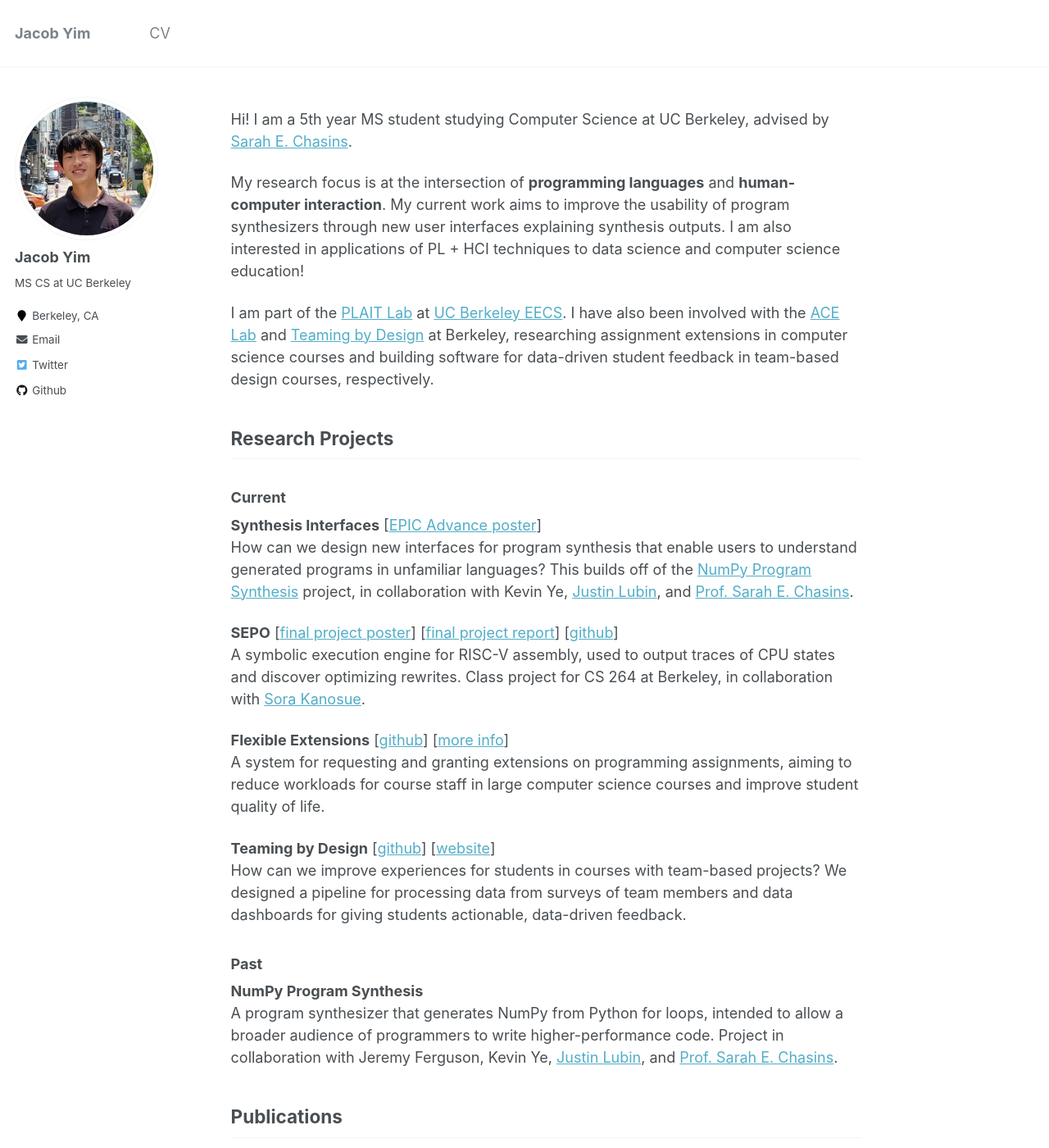
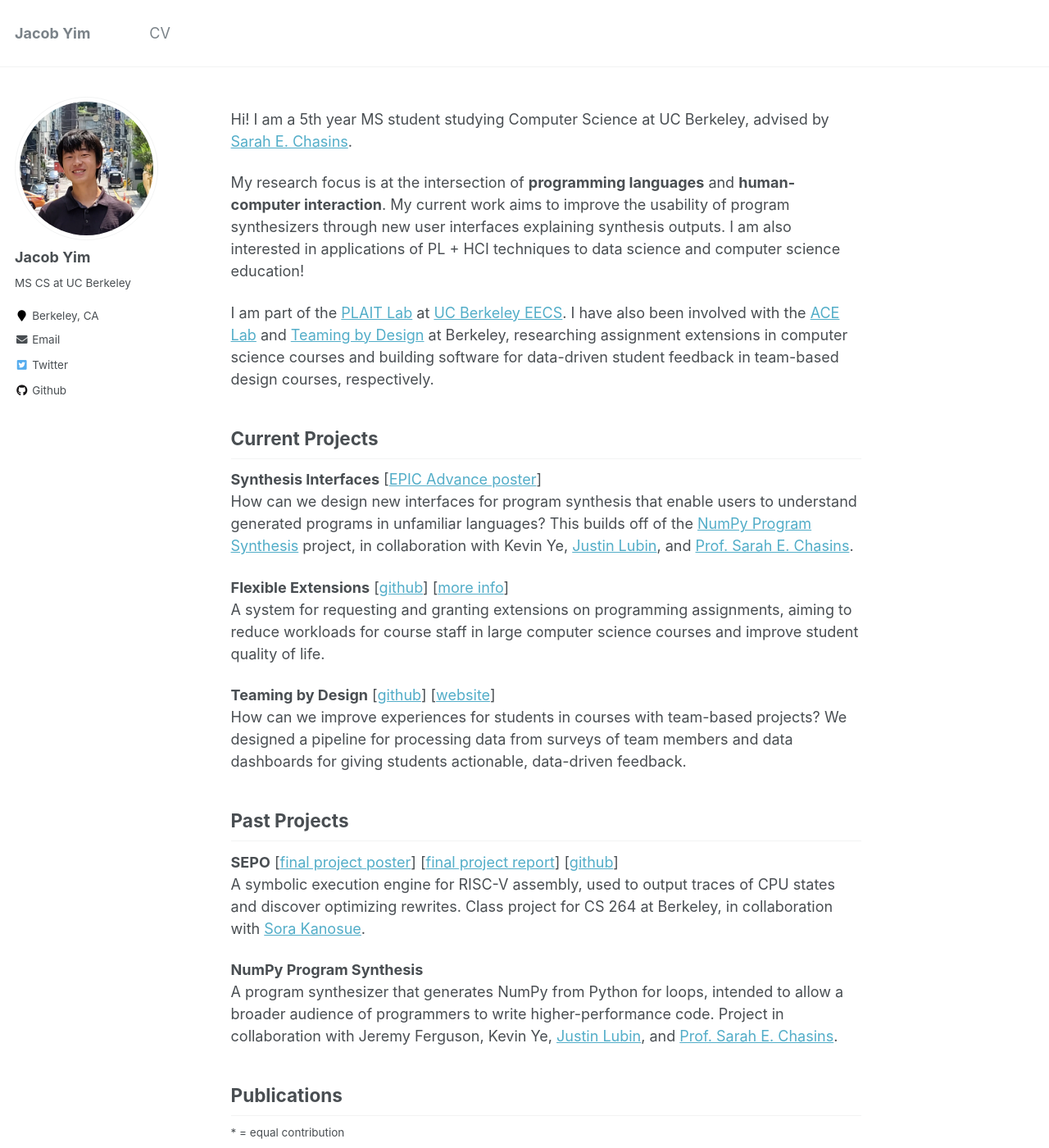
Before and after one commit to jcbym/jcbym.github.io, a Jekyll site: the page built from _pages/about.md, in a window 1280 px wide and 1400 px high. Shown: the whole window at 82% size. Built offline with Jekyll 4.4.1, drawn with Linux system fonts in a browser that asks for light colours; some of the changed lines change nothing that is shown.

Commit message:
reorganize projects

```diff
--- a/_pages/about.md
+++ b/_pages/about.md
@@ -13,14 +13,9 @@ My research focus is at the intersection of **programming languages** and **huma
 
 I am part of the [PLAIT Lab](https://plait-lab.org/) at [UC Berkeley EECS](https://eecs.berkeley.edu/). I have also been involved with the [ACE Lab](https://acelab.berkeley.edu/) and [Teaming by Design](https://www.teamingxdesign.com/) at Berkeley, researching assignment extensions in computer science courses and building software for data-driven student feedback in team-based design courses, respectively.
 
-## Research Projects
-
-### Current
+## Current Projects
 __Synthesis Interfaces__ [[EPIC Advance poster](../files/epic-poster-sp23.pdf)] \
 How can we design new interfaces for program synthesis that enable users to understand generated programs in unfamiliar languages? This builds off of the [NumPy Program Synthesis](#numpy) project, in collaboration with Kevin Ye, [Justin Lubin](https://jlubin.net), and [Prof. Sarah E. Chasins](https://schasins.com).
-
-__SEPO__ [[final project poster](../files/sepo-poster.pdf)] [[final project report](../files/sepo-paper.pdf)] [[github](https://github.com/skberkeley/sepo)] \
-A symbolic execution engine for RISC-V assembly, used to output traces of CPU states and discover optimizing rewrites. Class project for CS 264 at Berkeley, in collaboration with [Sora Kanosue](https://skanosue.com).
 
 __Flexible Extensions__ [[github](https://github.com/cs161-staff/extensions)] [[more info](https://acelab.berkeley.edu/projects/flextensions/)] \
 A system for requesting and granting extensions on programming assignments, aiming to reduce workloads for course staff in large computer science courses and improve student quality of life.
@@ -28,9 +23,12 @@ A system for requesting and granting extensions on programming assignments, aimi
 __Teaming by Design__ [[github](https://github.com/teamingbydesign/txd-pipeline)] [[website](https://www.teamingxdesign.com/)] \
 How can we improve experiences for students in courses with team-based projects? We designed a pipeline for processing data from surveys of team members and data dashboards for giving students actionable, data-driven feedback.
 
-### Past
- __NumPy Program Synthesis__ <a name="numpy"></a> \
- A program synthesizer that generates NumPy from Python for loops, intended to allow a broader audience of programmers to write higher-performance code. Project in collaboration with Jeremy Ferguson, Kevin Ye, [Justin Lubin](https://jlubin.net), and [Prof. Sarah E. Chasins](https://schasins.com).
+## Past Projects
+__SEPO__ [[final project poster](../files/sepo-poster.pdf)] [[final project report](../files/sepo-paper.pdf)] [[github](https://github.com/skberkeley/sepo)] \
+A symbolic execution engine for RISC-V assembly, used to output traces of CPU states and discover optimizing rewrites. Class project for CS 264 at Berkeley, in collaboration with [Sora Kanosue](https://skanosue.com).
+
+__NumPy Program Synthesis__ <a name="numpy"></a> \
+A program synthesizer that generates NumPy from Python for loops, intended to allow a broader audience of programmers to write higher-performance code. Project in collaboration with Jeremy Ferguson, Kevin Ye, [Justin Lubin](https://jlubin.net), and [Prof. Sarah E. Chasins](https://schasins.com).
 
 ## Publications
 <sup>\* = equal contribution</sup>
```
